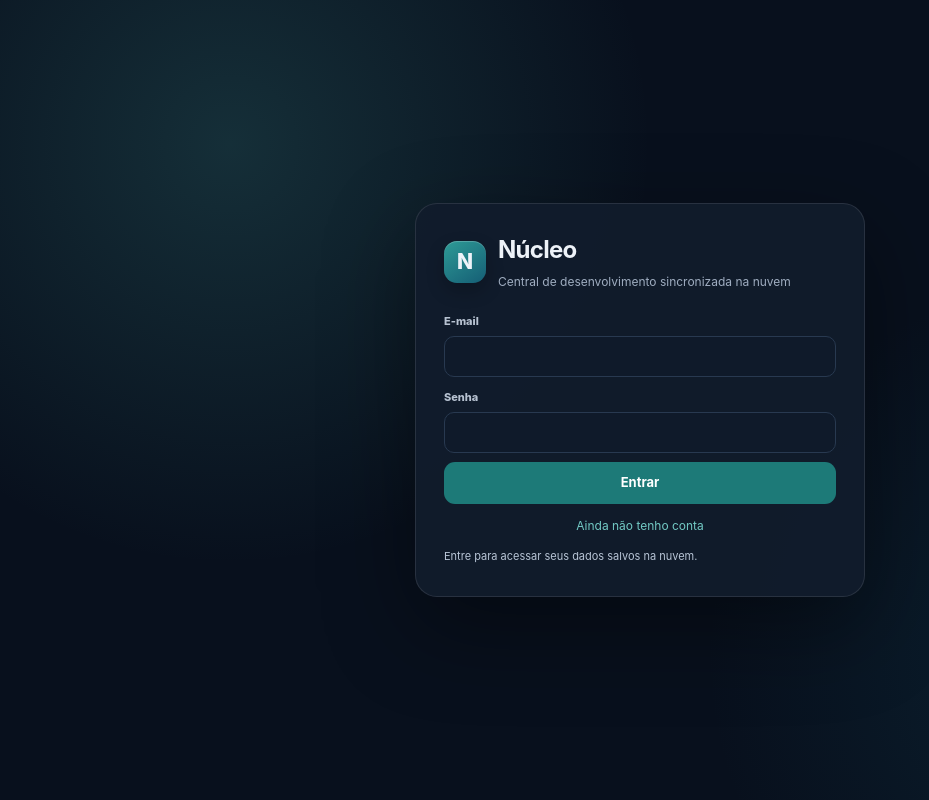
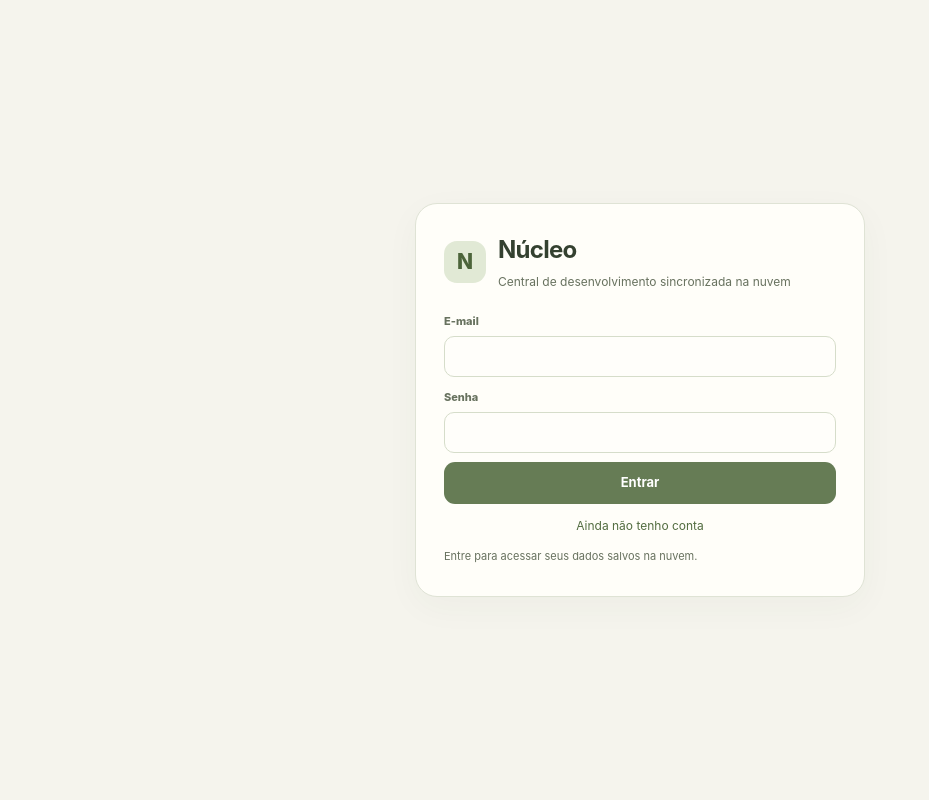
Before and after one commit to Danypuravida/PDI2, a plain HTML site: page index.html in a window 1280 px wide. Shown: the whole page, without its empty margins (0-929 px from the left). Drawn offline with nearby package versions, Linux system fonts and the light colour scheme.

Commit message:
Match the clean Danielle OS theme in the shared development workspace

```diff
--- /dev/null
+++ b/clean-theme.css
@@ -0,0 +1,28 @@
+/* Match the Danielle OS paper workspace; keep the standalone dark preference available. */
+:root:is([data-os-clean],:not([data-theme=dark])){color-scheme:light;--bg:#f5f4ed;--surface:#fffef9;--surface-2:#f6f7ef;--surface-3:#ecefe2;--text:#344130;--muted:#68725f;--subtle:#737e68;--line:#dfe3d5;--line-strong:#c9d2bc;--navy:#eef0e4;--navy-2:#e7ecdc;--accent:#667c55;--accent-2:#546d42;--accent-soft:#e8efdf;--gold:#997b40;--gold-soft:#f8f0dd;--success:#376d4b;--warning:#94641e;--danger:#a6423b;--shadow-sm:0 2px 8px #34413005;--shadow-md:0 10px 32px #3441300a}
+:root:is([data-os-clean],:not([data-theme=dark])) .sidebar{background:#eeefe5;color:var(--text);box-shadow:none;border-right:1px solid var(--line)}
+:root:is([data-os-clean],:not([data-theme=dark])) .brand-mark{background:#e1e9d5;color:#4c643a;box-shadow:none}
+:root:is([data-os-clean],:not([data-theme=dark])) .brand span,:root:is([data-os-clean],:not([data-theme=dark])) .nav-item,:root:is([data-os-clean],:not([data-theme=dark])) .nav-icon,:root:is([data-os-clean],:not([data-theme=dark])) .privacy-chip{color:#627154}
+:root:is([data-os-clean],:not([data-theme=dark])) .nav-item:hover{background:#e5ebdc;color:#3f5732}
+:root:is([data-os-clean],:not([data-theme=dark])) .nav-item.active{background:#fffef9;color:#3f5732;box-shadow:inset 3px 0 #889d73}
+:root:is([data-os-clean],:not([data-theme=dark])) .nav-item.active .nav-icon{color:#667c55}
+:root:is([data-os-clean],:not([data-theme=dark])) .sidebar-footer{border-color:var(--line)}
+:root:is([data-os-clean],:not([data-theme=dark])) .hero{background:#eaf0e0;color:#344130;border:1px solid #d8e2cb;box-shadow:none}
+:root:is([data-os-clean],:not([data-theme=dark])) .hero p,:root:is([data-os-clean],:not([data-theme=dark])) .hero-aside small,:root:is([data-os-clean],:not([data-theme=dark])) .hero .eyebrow{color:#5c704a}
+:root:is([data-os-clean],:not([data-theme=dark])) .hero h2,:root:is([data-os-clean],:not([data-theme=dark])) .page-heading h1{font-family:Georgia,serif;font-weight:400;letter-spacing:-.6px}
+:root:is([data-os-clean],:not([data-theme=dark])) .hero-aside{border-color:#cad7bc}
+:root:is([data-os-clean],:not([data-theme=dark])) .hero .button:not(.button-primary){background:#fffef9;color:#4b633b;border-color:#d2ddc5}
+:root:is([data-os-clean],:not([data-theme=dark])) .hero::after{border-color:#a5b78d30}
+:root:is([data-os-clean],:not([data-theme=dark])) .metric-value{font-family:Georgia,serif;font-weight:400}
+:root:is([data-os-clean],:not([data-theme=dark])) .save-strip,:root:is([data-os-clean],:not([data-theme=dark])) .toast{background:#eef2e6;color:#3e5532;border:1px solid #d4dfc8}
+:root:is([data-os-clean],:not([data-theme=dark])) .auth-gate{background:#f5f4ed}
+:root:is([data-os-clean],:not([data-theme=dark])) .auth-card{background:#fffef9;color:#344130;border-color:#dfe3d5;box-shadow:0 10px 35px #3441300a}
+:root:is([data-os-clean],:not([data-theme=dark])) .auth-card .auth-subtitle,:root:is([data-os-clean],:not([data-theme=dark])) .auth-card .field label,:root:is([data-os-clean],:not([data-theme=dark])) .auth-message,:root:is([data-os-clean],:not([data-theme=dark])) .auth-loading{color:#68725f}
+:root:is([data-os-clean],:not([data-theme=dark])) .auth-card .input{background:#fffefa;color:#344130;border-color:#d6ddca}
+:root:is([data-os-clean],:not([data-theme=dark])) .auth-switch{color:#536d41}
+:root:is([data-os-clean],:not([data-theme=dark])) .auth-message.error{color:#a6423b}
+:root:is([data-os-clean],:not([data-theme=dark])) .auth-spinner{border-color:#dfe3d5;border-top-color:#7a9565}
+:root:is([data-os-clean],:not([data-theme=dark])) .input::placeholder{color:#737e68}
+:root:is([data-os-clean],:not([data-theme=dark])) :is(button,a,input,select,textarea):focus-visible{outline:3px solid #9eaf8c;outline-offset:3px}
+:root[data-os-clean] #themeToggle{display:none}
+@media(prefers-reduced-motion:reduce){*,*:before,*:after{animation-duration:.01ms!important;transition-duration:.01ms!important;scroll-behavior:auto!important}}
--- a/index.html
+++ b/index.html
@@ -3,7 +3,7 @@
 <head>
   <meta charset="utf-8" />
   <meta name="viewport" content="width=device-width, initial-scale=1" />
-  <meta name="theme-color" content="#0b1220" />
+  <meta name="theme-color" content="#f5f4ed" />
   <meta name="description" content="Central local e privada para PDI, liderança, desenvolvimento de equipe, projeto e portfólio profissional." />
   <title>Núcleo — Central de Desenvolvimento</title>
   <style>
@@ -436,6 +436,8 @@ mark { background:var(--gold-soft);color:var(--text);border-radius:3px;padding:0
 
   @media(max-width:520px){.topbar{flex-wrap:wrap;gap:10px}.page-heading{flex:1;min-width:0}.topbar-actions{flex-basis:100%;justify-content:flex-end;min-width:0;width:100%;flex-wrap:wrap}.search-wrap{transition:none;flex:0 0 42px;max-width:42px}.search-wrap:focus-within{max-width:none;flex-basis:auto}.card{overflow-wrap:anywhere}.button{max-width:100%}}
 </style>
+<link rel="stylesheet" href="./clean-theme.css?v=1">
+<script>if(new URLSearchParams(location.search).get("embedded")==="1")document.documentElement.setAttribute("data-os-clean","");</script>
 </head>
 <body>
   <noscript>Este aplicativo precisa de JavaScript habilitado.</noscript>
@@ -1321,7 +1323,7 @@ mark { background:var(--gold-soft);color:var(--text);border-radius:3px;padding:0
 
   function applyTheme(theme) {
     document.documentElement.dataset.theme = theme === 'dark' ? 'dark' : 'light';
-    document.querySelector('meta[name="theme-color"]').setAttribute('content', theme === 'dark' ? '#08101d' : '#0b1220');
+    document.querySelector('meta[name="theme-color"]').setAttribute('content', theme === 'dark' ? '#08101d' : '#f5f4ed');
   }
 
   function toggleTheme() {
```
